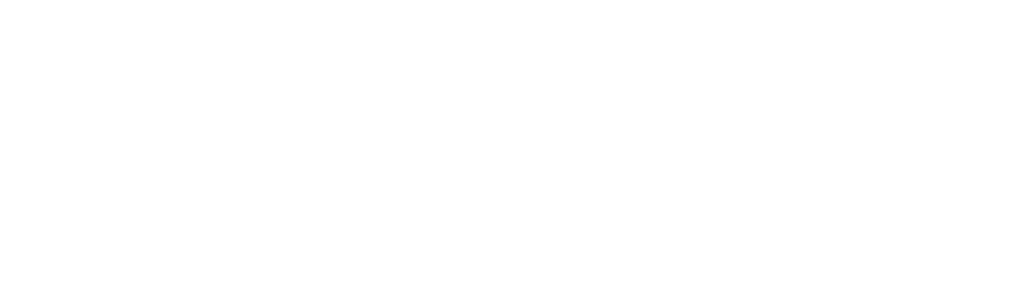
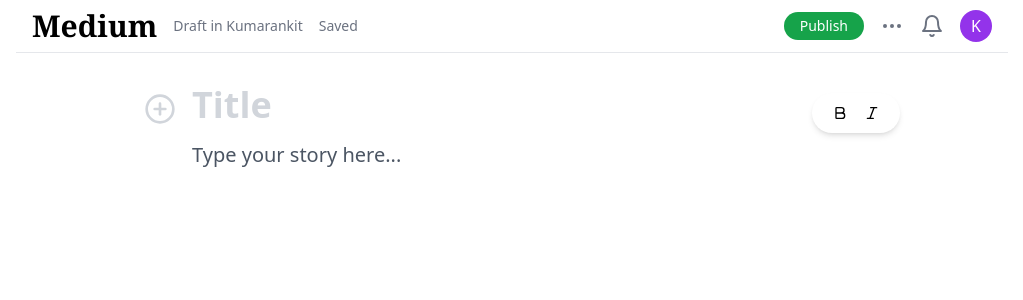
Before and after one commit to Kumar-Ankit543/medium-blog, a React (Vite) app in the folder frontend/: page /new-story in a window 1280 px wide. Before the commit this address had no page. Shown: the top 300 px of the page, without its empty margins (128-1151 px from the left). Built offline with nearby package versions, Linux system fonts and the light colour scheme.

Commit message:
frontend: added the create blog page

```diff
--- a/frontend/src/App.tsx
+++ b/frontend/src/App.tsx
@@ -4,6 +4,7 @@
 import { Signin } from "./pages/Signin";
 import { Blog } from "./pages/Blog";
 import { Blogs } from "./pages/Blogs";
+import { NewStory } from "./pages/NewStory";
 
 function App() {
   return (
@@ -14,6 +15,7 @@
           <Route path="/signin" element={<Signin />} />
           <Route path="/blog/:id" element={<Blog />} />
           <Route path="/blogs" element={<Blogs />} />
+          <Route path="/new-story" element={<NewStory />} />
         </Routes>
       </BrowserRouter>
     </>
--- /dev/null
+++ b/frontend/src/components/CreateBlog.tsx
@@ -0,0 +1,116 @@
+import { useState } from "react";
+import { PlusCircle, MoreHorizontal, Bell, Bold, Italic } from "lucide-react";
+import { useEditor, EditorContent } from "@tiptap/react";
+import StarterKit from "@tiptap/starter-kit";
+import { BACKEND_URL } from "../config";
+import axios from "axios";
+import { Link, useNavigate } from "react-router-dom";
+
+export const CreateBlog = () => {
+  const [title, setTitle] = useState("");
+  const [content, setContent] = useState("");
+
+  const navigate = useNavigate();
+
+  const editor = useEditor({
+    extensions: [StarterKit],
+    content: "<p>Type your story here...</p>",
+    editorProps: {
+      attributes: {
+        class: "focus:outline-none text-xl text-gray-600 placeholder-red-300",
+      },
+    },
+    onUpdate: ({ editor }) => {
+      const htmlContent = editor.getHTML();
+      setContent(htmlContent);
+    },
+  });
+
+  async function sendBlog() {
+    const response = await axios.post(
+      `${BACKEND_URL}/api/v1/blog/new`,
+      {
+        title,
+        content,
+      },
+      {
+        headers: {
+          Authorization: localStorage.getItem("token"),
+        },
+      }
+    );
+    navigate(`/blog/${response.data.id}`);
+  }
+
+  return (
+    <div className="min-h-screen bg-white">
+      {/* Header */}
+      <header className="flex items-center justify-between px-4 py-2 border-b mx-36">
+        <div className="flex items-center space-x-4">
+          <Link to={"/blogs"}>
+            <h1 className="text-3xl font-serif font-bold">Medium</h1>
+          </Link>
+          <span className="text-sm text-gray-500">Draft in Kumarankit</span>
+          <span className="text-sm text-gray-500">Saved</span>
+        </div>
+        <div className="flex items-center space-x-4">
+          <button
+            onClick={sendBlog}
+            className="px-4 py-1 text-sm text-white bg-green-600 rounded-full hover:bg-green-700"
+          >
+            Publish
+          </button>
+          <MoreHorizontal className="w-6 h-6 text-gray-500" />
+          <Bell className="w-6 h-6 text-gray-500" />
+          <div className="w-8 h-8 bg-purple-600 rounded-full flex items-center justify-center text-white">
+            K
+          </div>
+        </div>
+      </header>
+
+      {/* Main content */}
+      <main className="max-w-3xl mx-auto mt-8 px-4">
+        <div className="flex items-start">
+          <PlusCircle className="w-8 h-8 text-gray-300 mr-4 mt-2" />
+          <div className="flex-grow relative">
+            <input
+              type="text"
+              value={title}
+              onChange={(e) => setTitle(e.target.value)}
+              placeholder="Title"
+              className="w-full text-4xl font-bold text-gray-700 placeholder-gray-300 focus:outline-none mb-4"
+            />
+            <StyleButtons editor={editor} />
+            <EditorContent editor={editor} />
+          </div>
+        </div>
+      </main>
+    </div>
+  );
+};
+
+const StyleButtons = ({ editor }: { editor: any }) => {
+  if (!editor) {
+    return null;
+  }
+  return (
+    <div className="flex mx-80 space-x-2 absolute top-2 left-1/2 transform -translate-x-1/2 bg-white shadow-md rounded-full px-4 py-2">
+      <button
+        onClick={() => editor.chain().focus().toggleBold().run()}
+        className={`p-1 rounded-full ${
+          editor.isActive("bold") ? "bg-gray-200" : ""
+        }`}
+      >
+        <Bold className="w-4 h-4" />
+      </button>
+      <button
+        onClick={() => editor.chain().focus().toggleItalic().run()}
+        className={`p-1 rounded-full ${
+          editor.isActive("italic") ? "bg-gray-200" : ""
+        }`}
+      >
+        <Italic className="w-4 h-4" />
+      </button>
+    </div>
+  );
+};
--- a/frontend/src/components/Navbar.tsx
+++ b/frontend/src/components/Navbar.tsx
@@ -1,4 +1,4 @@
-import { BellIcon, PencilIcon } from "lucide-react";
+import { BellIcon, SquarePen } from "lucide-react";
 import { Link } from "react-router-dom";
 
 export const Navbar = () => {
@@ -8,7 +8,9 @@
         <div className="container mx-auto px-4 py-3 flex items-center justify-between">
           <div className="flex items-center space-x-4">
             <Link to={"/blogs"}>
-              <h1 className="text-xl font-bold cursor-pointer">Medium</h1>
+              <h1 className="text-3xl font-serif font-bold cursor-pointer">
+                Medium
+              </h1>
             </Link>
             <input
               type="search"
@@ -16,10 +18,13 @@
               className="bg-gray-100 rounded-full px-4 py-2 text-sm focus:outline-none focus:ring-2 focus:ring-gray-200"
             />
           </div>
-          <div className="flex items-center space-x-4">
-            <button className="text-gray-600 hover:text-gray-900">
-              <PencilIcon className="h-6 w-6" />
-            </button>
+          <div className="flex items-center space-x-6">
+            <Link to={"/new-story"}>
+              <button className="flex text-gray-600 hover:text-gray-900">
+                <SquarePen className="h-6 w-6 mx-1" />
+                write
+              </button>
+            </Link>
             <button className="text-gray-600 hover:text-gray-900">
               <BellIcon className="h-6 w-6" />
             </button>
--- /dev/null
+++ b/frontend/src/pages/NewStory.tsx
@@ -0,0 +1,9 @@
+import { CreateBlog } from "../components/createBlog";
+
+export const NewStory = () => {
+  return (
+    <div>
+      <CreateBlog />
+    </div>
+  );
+};
```
Also changed, not shown: frontend/package.json (+7 -0 lines), 2 other files (tests, documents, lock files or other folders).
